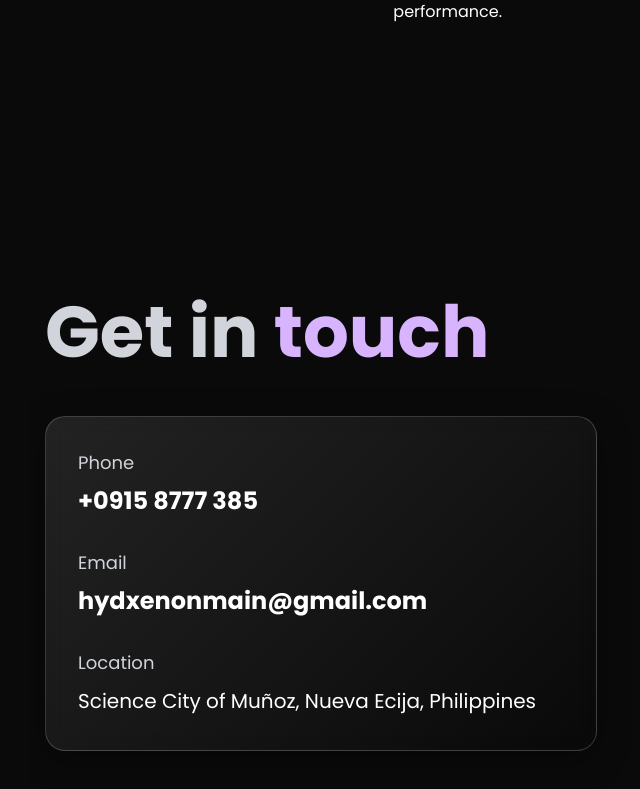
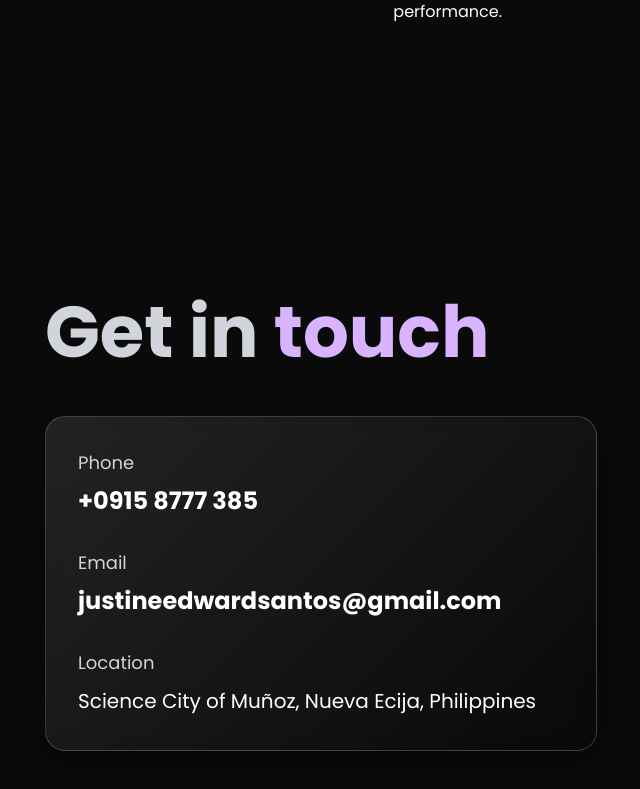
Before and after one commit to hyxenon/portfolio, a Next.js app: page / in a window 1280 px wide. Shown: the part 3762-4551 px from the top of the page, without its empty margins (11-651 px from the left). Built offline with nearby package versions, Linux system fonts and the light colour scheme.

Commit message:
Change cv and email

```diff
--- a/components/Contact.tsx
+++ b/components/Contact.tsx
@@ -45,7 +45,7 @@ const Contact = () => {
                 href="mailto:hydxenonmain@gmail.com"
                 className="text-xl md:text-2xl font-semibold hover:text-purple-300 transition duration-300 flex items-center"
               >
-                hydxenonmain@gmail.com
+                justineedwardsantos@gmail.com
               </a>
             </div>
             <div className="space-y-2">
--- a/components/Hero.tsx
+++ b/components/Hero.tsx
@@ -68,7 +68,7 @@ const Hero = () => {
         <p className="my-6 max-w-xl md:text-lg text-center">
           Fullstack Developer looking for internship
         </p>
-        <a href="/Santos_Justine_Edward_Resume_Internship.pdf" download>
+        <a href="/Justine_Edward_Santos-resume.pdf" target="_blank">
           <motion.button
             style={{
               border,
```
Also changed, not shown: 2 other files (tests, documents, lock files or other folders).
